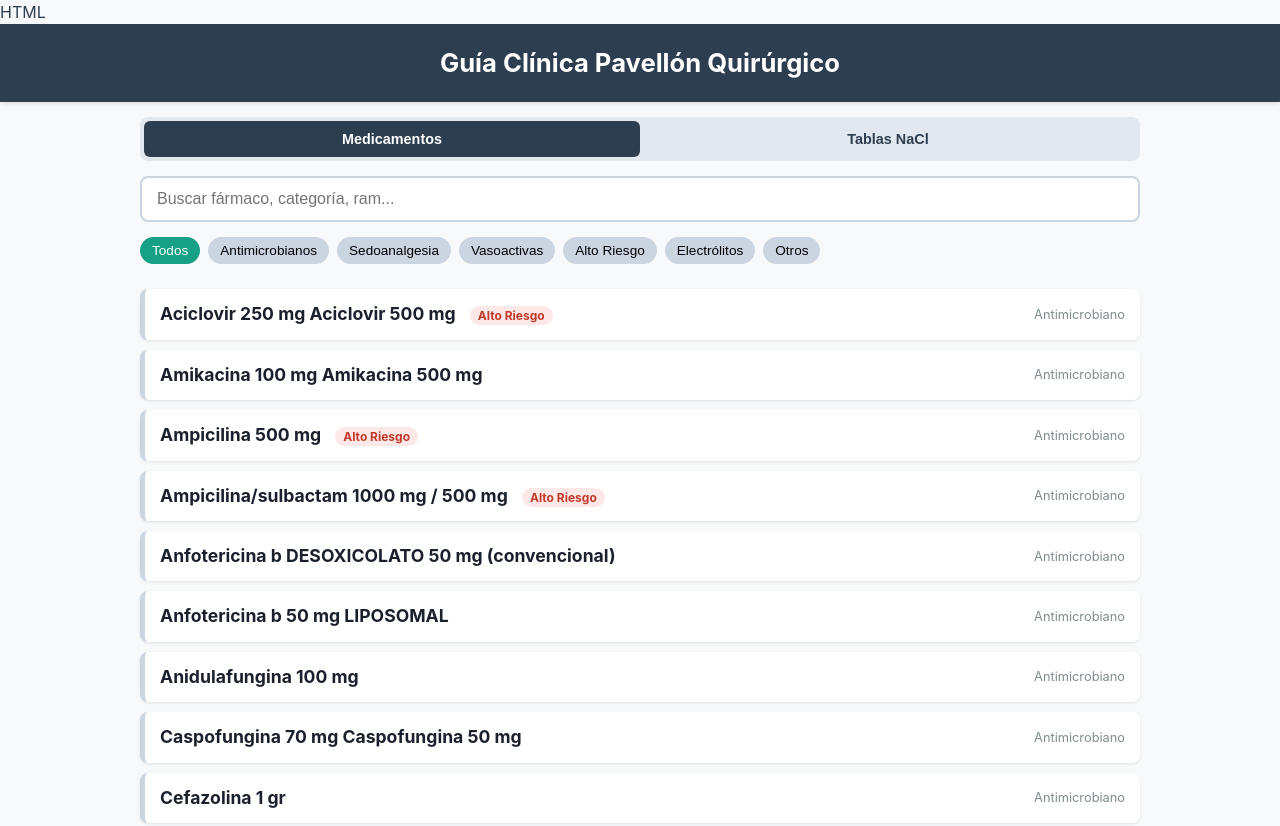
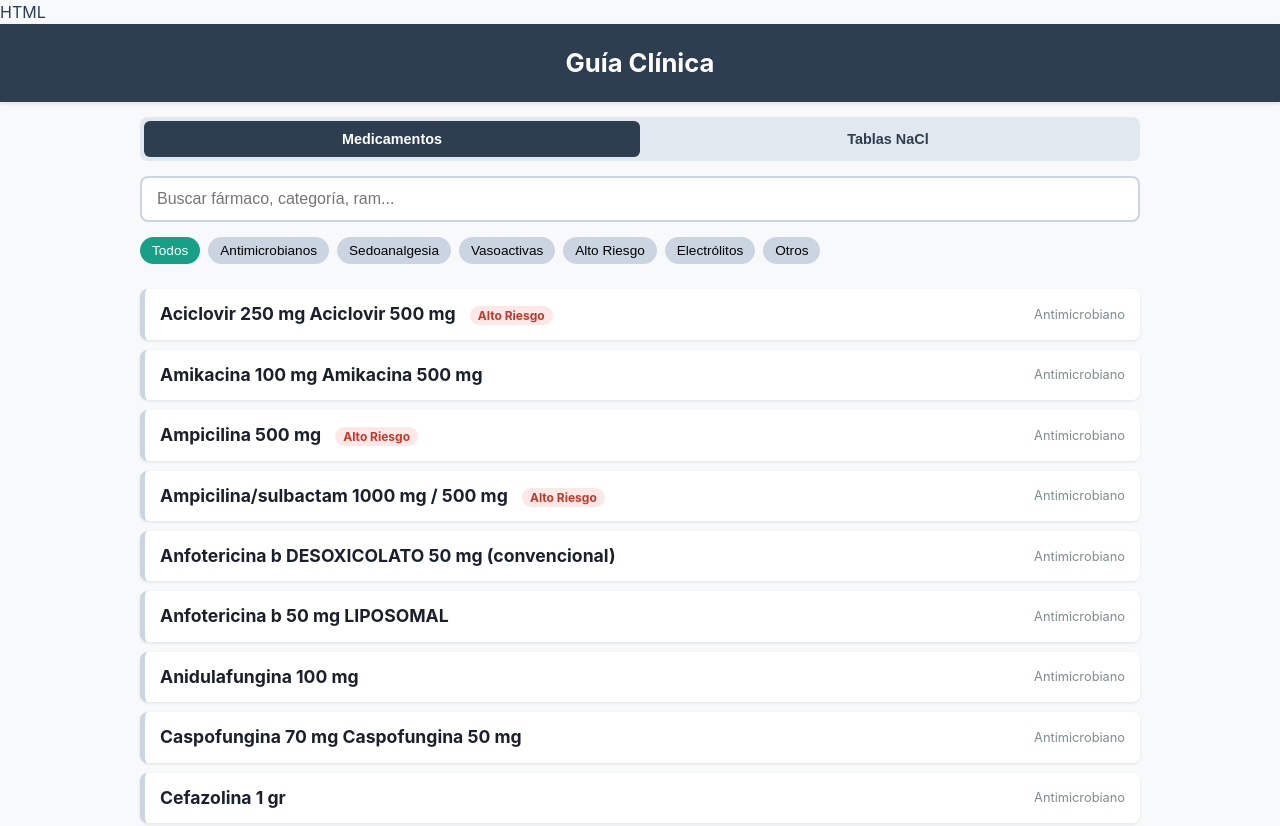
Before and after one commit to cklxe/Medicamentos, a plain HTML site: page index.html in a window 1280 px wide. Shown: the top 826 px of the page. Drawn offline with Linux system fonts and the light colour scheme.

Commit message:
Update index.html

```diff
--- a/index.html
+++ b/index.html
@@ -202,7 +202,7 @@ HTML
 <body>
 
 <header>
-    <h1>Guía Clínica Pavellón Quirúrgico</h1>
+    <h1>Guía Clínica</h1>
 </header>
 
 <div class="container">
```
